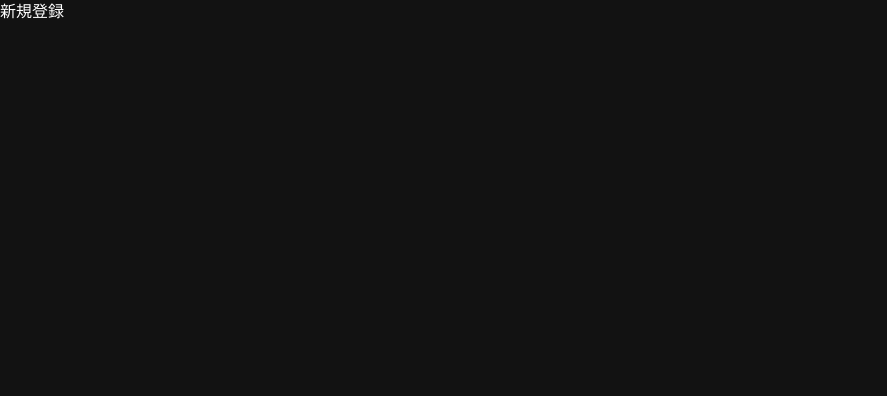
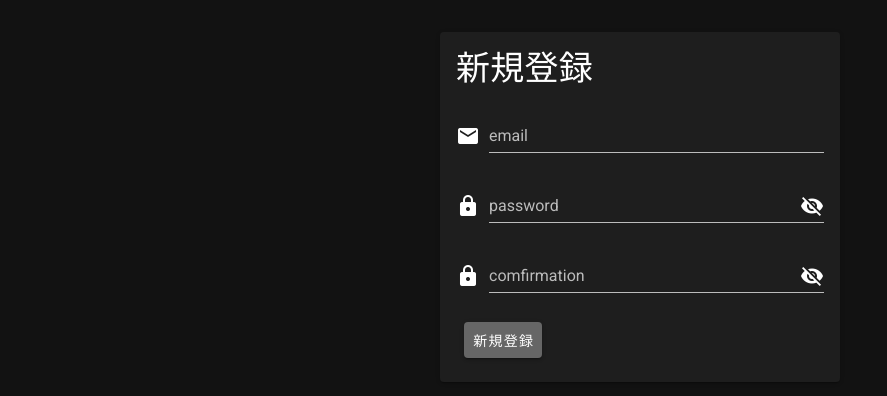
Before and after one commit to Kenchiki-chiki/ramp-up-front, a Nuxt app: page /sign_up in a window 1280 px wide. Shown: the top 396 px of the page, without its empty margins (0-887 px from the left). Built offline with nearby package versions, Linux system fonts and the light colour scheme.

Commit message:
新規登録・ログインページの作成

```diff
--- a/nuxt.config.js
+++ b/nuxt.config.js
@@ -45,12 +45,28 @@ export default {
 
   // Modules (https://go.nuxtjs.dev/config-modules)
   modules: [
-    // https://go.nuxtjs.dev/axios
     '@nuxtjs/axios',
+    '@nuxtjs/auth'
   ],
 
   // Axios module configuration (https://go.nuxtjs.dev/config-axios)
-  axios: {},
+  auth: {
+    redirect: {
+        login: '/',
+        logout: '/',
+        callback: false,
+        home: '/skill',
+    },
+    strategies: {
+      local: {
+        endpoints: {
+          login: { url: '/auth/sign_in', method: 'post', propertyName: 'token' },
+          logout: { url: '/auth/sign_out', method: 'post' },
+          user: false,
+        },
+      }
+    }
+  },
 
   // Vuetify module configuration (https://go.nuxtjs.dev/config-vuetify)
   vuetify: {
--- a/package.json
+++ b/package.json
@@ -9,6 +9,7 @@
     "generate": "nuxt generate"
   },
   "dependencies": {
+    "@nuxtjs/auth": "^4.9.1",
     "@nuxtjs/axios": "^5.12.2",
     "core-js": "^3.6.5",
     "nuxt": "^2.14.6"
--- /dev/null
+++ b/pages/build.vue
@@ -0,0 +1,5 @@
+<template>
+  <div>
+    <div>スキル設定ページ</div>
+  </div>
+</template>
--- a/pages/index.vue
+++ b/pages/index.vue
@@ -34,6 +34,7 @@
           </div>
           <div class="my-2">
             <v-btn
+            @click="$router.push('skill')"
             class="ma-2 top-btn"
             outlined
             color="white"
--- a/pages/sign_in.vue
+++ b/pages/sign_in.vue
@@ -1,3 +1,74 @@
 <template>
-  <div>ログイン</div>
+  <v-container>
+    <v-card width="400px" class="mx-auto mt-5">
+      <v-card-title>
+        <h1 class="display-1">
+          ログイン
+        </h1>
+      </v-card-title>
+      <v-card-text>
+        <v-form ref="form" lazy-validation>
+          <v-text-field
+            v-model="email"
+            prepend-icon="mdi-email"
+            label="email"
+          />
+          <v-text-field
+            v-model="password"
+            prepend-icon="mdi-lock"
+            append-icon="mdi-eye-off"
+            label="password"
+          />
+          <v-card-actions>
+            <v-btn
+              color="#666666"
+              class="white--text"
+              @click="loginWithAuthModule"
+            >
+              ログイン
+            </v-btn>
+          </v-card-actions>
+        </v-form>
+      </v-card-text>
+    </v-card>
+  </v-container>
 </template>
+
+<script>
+export default {
+  name: 'App',
+  auth: false,
+  data() {
+    return {
+      password: '',
+      email: '',
+    }
+  },
+  methods: {
+    // loginメソッドの呼び出し
+    async loginWithAuthModule() {
+      await this.$auth
+        .loginWith('local', {
+         // emailとpasswordの情報を送信
+          data: {
+            email: this.email,
+            password: this.password,
+          },
+        })
+        .then(
+          (response) => {
+            // レスポンスで返ってきた、認証に必要な情報をlocalStorageに保存
+            localStorage.setItem('access-token', response.headers['access-token'])
+            localStorage.setItem('client', response.headers.client)
+            localStorage.setItem('uid', response.headers.uid)
+            localStorage.setItem('token-type', response.headers['token-type'])
+            return response
+          },
+          (error) => {
+            return error
+          }
+        )
+    },
+  },
+}
+</script>
--- a/pages/sign_up.vue
+++ b/pages/sign_up.vue
@@ -1,6 +1,64 @@
 <template>
-  <div>
-    <div>新規登録</div>
+  <v-container>
+    <v-card width="400px" class="mx-auto mt-5">
+      <v-card-title>
+        <h1 class="display-1">
+          新規登録
+        </h1>
+      </v-card-title>
+      <v-card-text>
+        <v-form ref="form" lazy-validation>
+          <v-text-field
+            v-model="user.email"
+            prepend-icon="mdi-email"
+            label="email"
+          />
+          <v-text-field
+            v-model="user.password"
+            prepend-icon="mdi-lock"
+            append-icon="mdi-eye-off"
+            label="password"
+          />
+          <v-text-field
+            v-model="user.password_confirmation"
+            prepend-icon="mdi-lock"
+            append-icon="mdi-eye-off"
+            label="comfirmation"
+          />
+          <v-card-actions>
+            <v-btn
+              color="#666666"
+              class="white--text"
+              @click="registerUser"
+            >
+              新規登録
+            </v-btn>
+          </v-card-actions>
+        </v-form>
+      </v-card-text>
+    </v-card>
+  </v-container>
+</template>
 
-  </div>
-</template>
+<script>
+export default {
+  name: 'App',
+  auth: false,
+  data() {
+    return {
+      user: {
+        password: '',
+        email: '',
+        password_confirmation: '',
+      },
+    }
+  },
+  methods: {
+    registerUser() {
+      this.$axios.post('/api/v1/auth/sign_up', this.user).then((response) => {
+        window.location.href = '/skill'
+      })
+    },
+  },
+}
+</script>
--- /dev/null
+++ b/pages/skill.vue
@@ -0,0 +1,3 @@
+<template>
+  <div>スキルを設定しましょう</div>
+</template>
```
Also changed, not shown: store/index.js (added), 1 other file (tests, documents, lock files or other folders).
